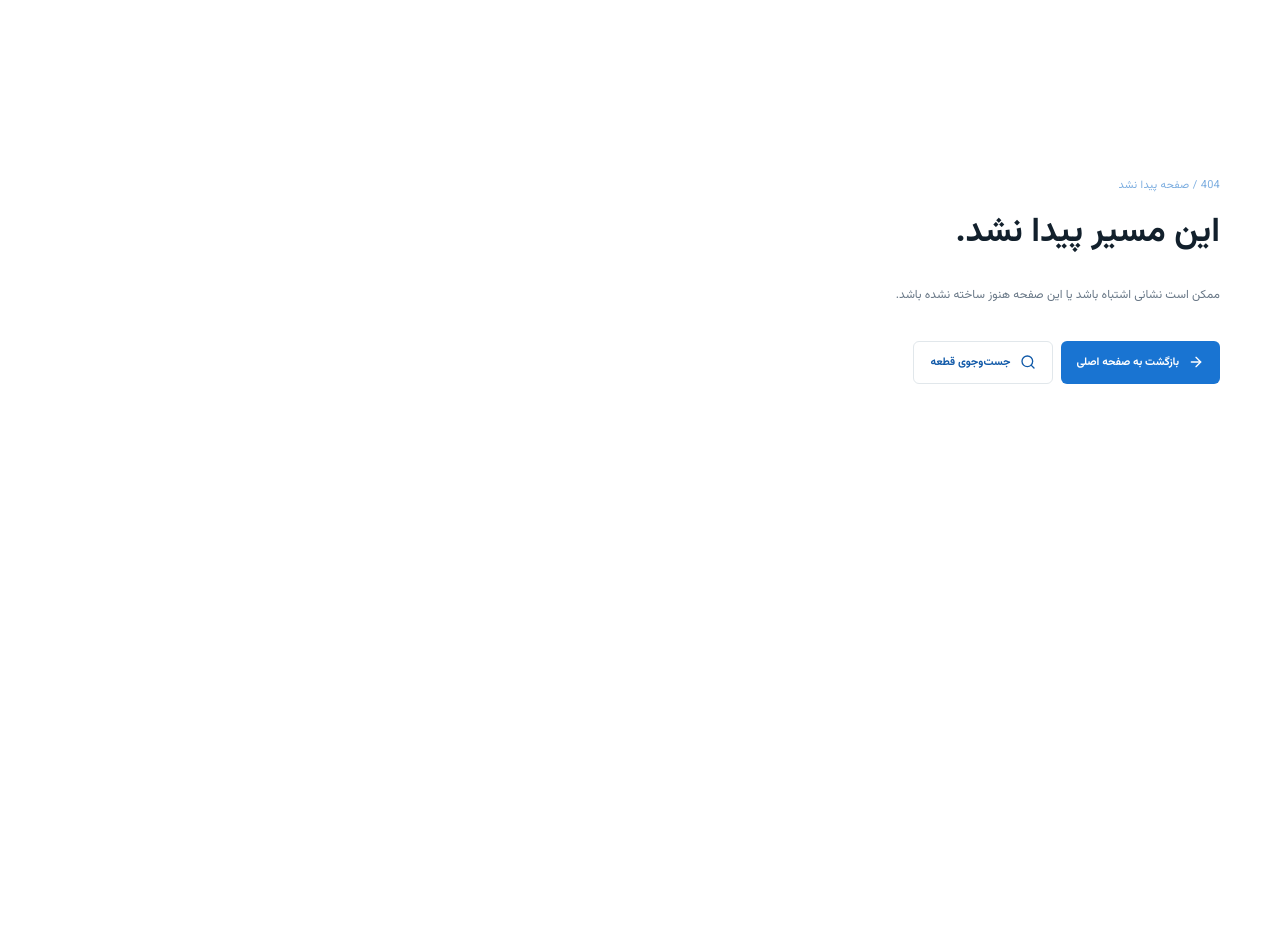
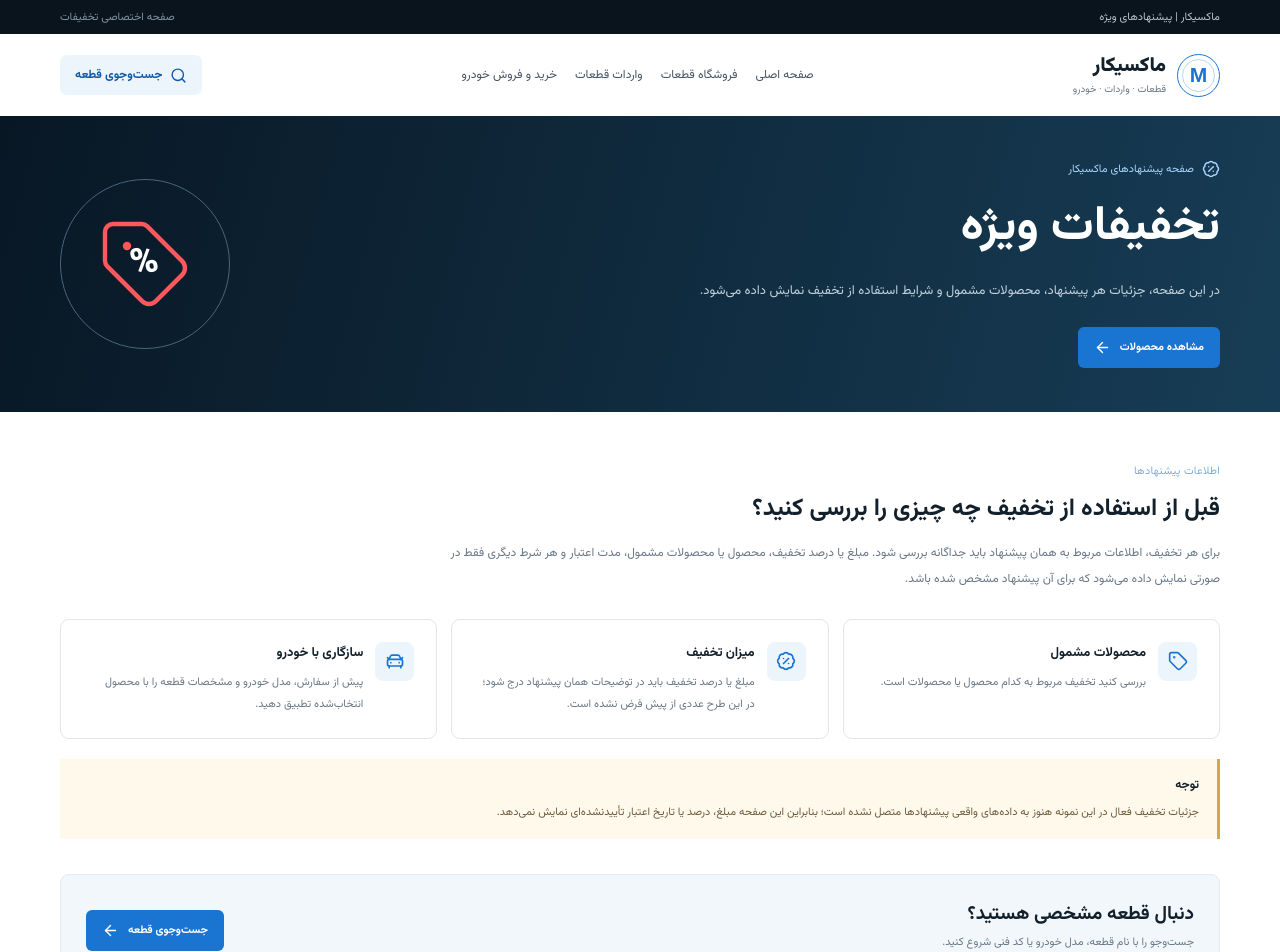
Before and after one commit to parsazia/maxicar-site, a Next.js app: page /special-offers in a window 1280 px wide. Before the commit this address had no page. Shown: the top 952 px of the page. Before the commit the page ends 800 px from the top, so only its background shows below. Built offline with nearby package versions, Linux system fonts and the light colour scheme.

Commit message:
Add dedicated special offers details page

```diff
--- /dev/null
+++ b/app/special-offers/page.js
@@ -0,0 +1,25 @@
+import Link from "next/link";
+import { ArrowRight, ArrowLeft, BadgePercent, Tag, Search, CarFront } from "lucide-react";
+
+export const metadata = {
+  title: "تخفیفات ویژه ماکسیکار",
+  description: "مشاهده پیشنهادها و شرایط تخفیف محصولات ماکسیکار.",
+};
+
+export default function SpecialOffersPage() {
+  return <main>
+    <div className="announcement"><div className="container announcementInner"><span>ماکسیکار | پیشنهادهای ویژه</span><span className="announcementSide">صفحه اختصاصی تخفیفات</span></div></div>
+    <header className="siteHeader container">
+      <Link href="/" className="brand"><span className="brandSymbol"><span>M</span></span><span className="brandWords"><b>ماکسیکار</b><small>قطعات · واردات · خودرو</small></span></Link>
+      <nav className="desktopNav"><Link href="/">صفحه اصلی</Link><Link href="/#sample-parts">فروشگاه قطعات</Link><Link href="/import-trade">واردات قطعات</Link><Link href="/vehicles">خرید و فروش خودرو</Link></nav>
+      <Link className="headerAction" href="/#search"><Search size={17}/><span>جست‌وجوی قطعه</span></Link>
+    </header>
+    <section className="offersHero"><div className="container offersHeroInner"><div><span className="promotionEyebrow"><BadgePercent size={18}/> صفحه پیشنهادهای ماکسیکار</span><h1>تخفیفات ویژه</h1><p>در این صفحه، جزئیات هر پیشنهاد، محصولات مشمول و شرایط استفاده از تخفیف نمایش داده می‌شود.</p><Link className="offersPrimary" href="/#sample-parts">مشاهده محصولات <ArrowLeft size={17}/></Link></div><div className="offersIcon"><Tag size={96} strokeWidth={1.1}/><span>%</span></div></div></section>
+    <section className="container offersContent"><div className="offersIntro"><span className="eyebrow">اطلاعات پیشنهادها</span><h2>قبل از استفاده از تخفیف چه چیزی را بررسی کنید؟</h2><p>برای هر تخفیف، اطلاعات مربوط به همان پیشنهاد باید جداگانه بررسی شود. مبلغ یا درصد تخفیف، محصول یا محصولات مشمول، مدت اعتبار و هر شرط دیگری فقط در صورتی نمایش داده می‌شود که برای آن پیشنهاد مشخص شده باشد.</p></div>
+      <div className="offersChecklist"><article><span><Tag size={20}/></span><div><b>محصولات مشمول</b><p>بررسی کنید تخفیف مربوط به کدام محصول یا محصولات است.</p></div></article><article><span><BadgePercent size={20}/></span><div><b>میزان تخفیف</b><p>مبلغ یا درصد تخفیف باید در توضیحات همان پیشنهاد درج شود؛ در این طرح عددی از پیش فرض نشده است.</p></div></article><article><span><CarFront size={20}/></span><div><b>سازگاری با خودرو</b><p>پیش از سفارش، مدل خودرو و مشخصات قطعه را با محصول انتخاب‌شده تطبیق دهید.</p></div></article></div>
+      <div className="offersNotice"><b>توجه</b><p>جزئیات تخفیف فعال در این نمونه هنوز به داده‌های واقعی پیشنهادها متصل نشده است؛ بنابراین این صفحه مبلغ، درصد یا تاریخ اعتبار تأییدنشده‌ای نمایش نمی‌دهد.</p></div>
+      <div className="offersBottom"><div><h2>دنبال قطعه مشخصی هستید؟</h2><p>جست‌وجو را با نام قطعه، مدل خودرو یا کد فنی شروع کنید.</p></div><Link href="/#search" className="offersPrimary">جست‌وجوی قطعه <ArrowLeft size={17}/></Link></div>
+    </section>
+    <footer><div className="container footerBottom"><Link href="/">بازگشت به صفحه اصلی ماکسیکار</Link><span>ماکسیکار | قطعات · واردات · خودرو</span></div></footer>
+  </main>;
+}
```
